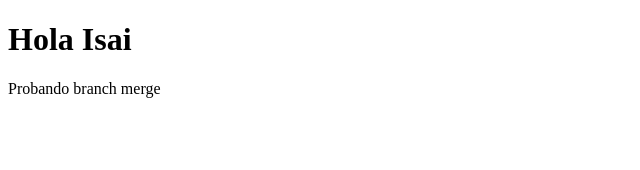
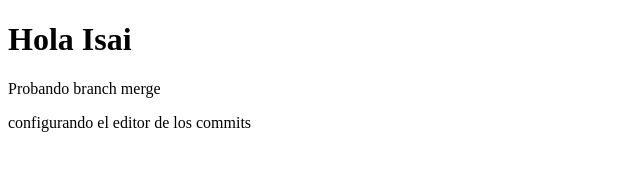
Before and after one commit to torres-isai/practicando-github, a plain HTML site: page index.html in a window 1280 px wide. Shown: the whole page, without its empty margins (0-640 px from the left). Drawn offline with Linux system fonts and the light colour scheme.

Commit message:
parrafo configuracion editor de commit

```diff
--- a/index.html
+++ b/index.html
@@ -8,5 +8,6 @@
 <body>
   <h1>Hola Isai</h1>
   <p>Probando branch merge</p>
+  <p>configurando el editor de los commits</p>
 </body>
 </html>
```
